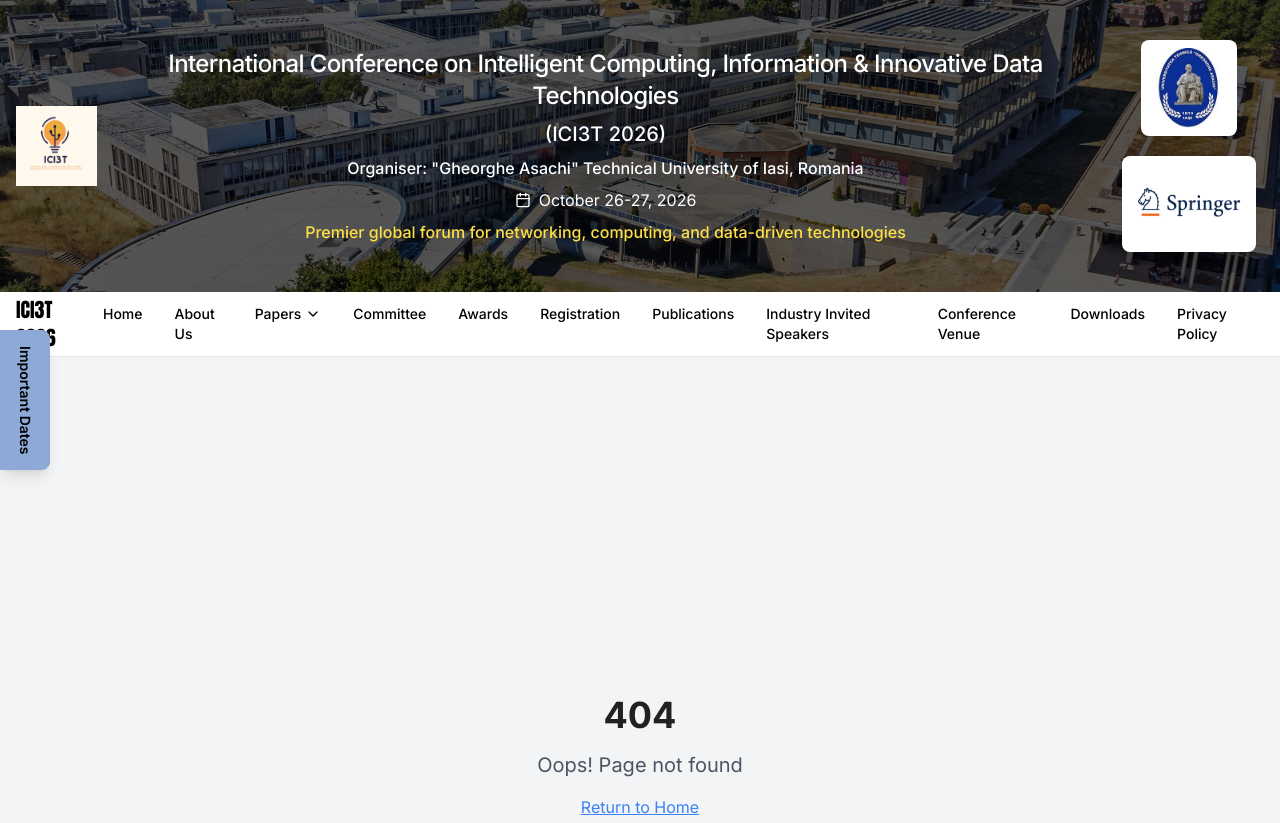
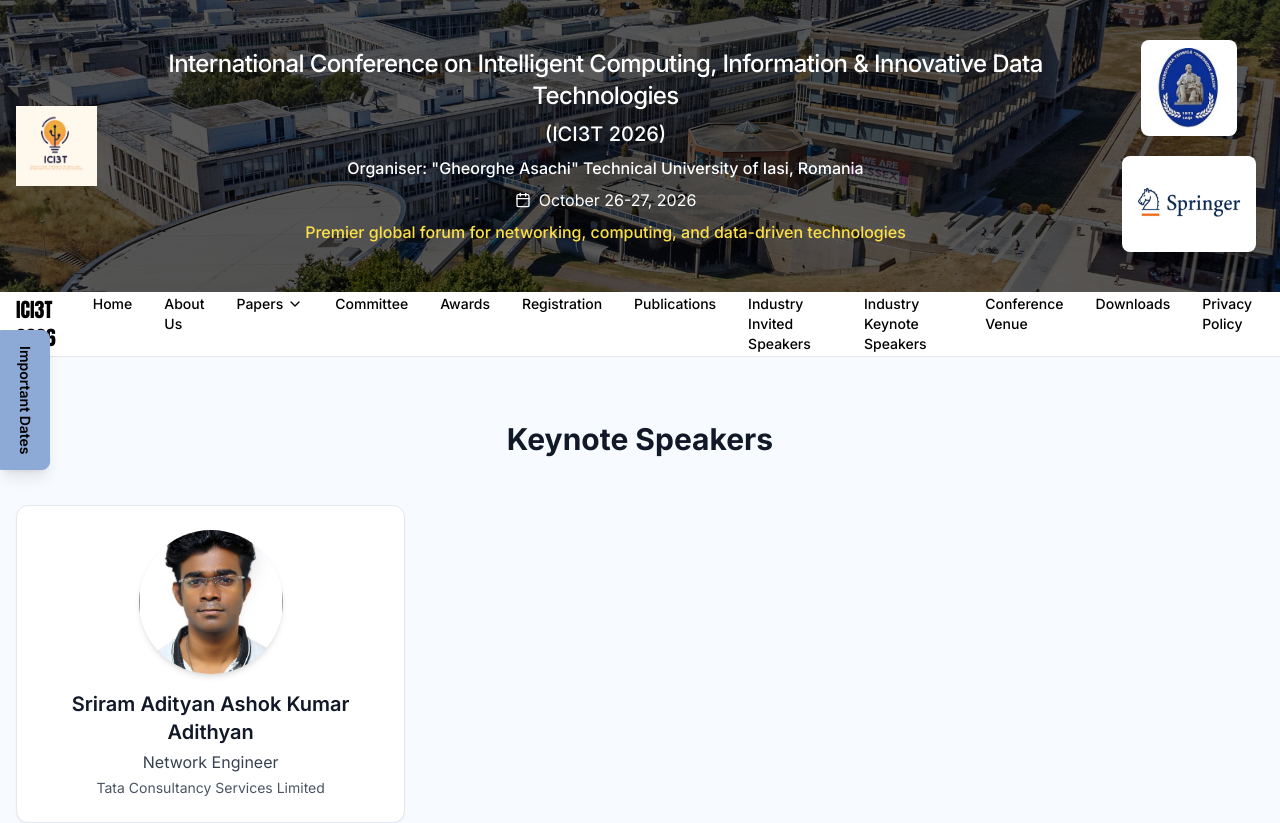
Before and after one commit to techyavii/ICI3T-2026, a React (Vite) app: page /keynote-speakers in a window 1280 px wide. Shown: the top 823 px of the page. Built offline with nearby package versions, Linux system fonts and the light colour scheme.

Commit message:
done changes

```diff
--- a/src/App.tsx
+++ b/src/App.tsx
@@ -23,6 +23,7 @@ import ImportantDatesModal from "./components/ImportantDatesModal";
 import CheckoutForm from './pages/Checkout';
 import Awards from './pages/Awards';
 import InvitedSpeakers from './pages/InvitedSpeaker';
+import KeynoteSpeakers from './components/KeynoteSpeakers';
 
 const queryClient = new QueryClient();
 
@@ -47,6 +48,7 @@ const App: React.FC = () => (
               <Route path="/registration" element={<Registration />} />
               <Route path="/checkout" element={<CheckoutForm />} />
               <Route path="/invited-speakers" element={<InvitedSpeakers />} />
+              <Route path="/keynote-speakers" element={<KeynoteSpeakers />} />
               <Route path="/publications" element={<Publications />} />
               <Route path="/conference-venue" element={<ConferenceVenue />} />
               <Route path="/downloads" element={<Downloads />} />
--- /dev/null
+++ b/src/components/KeynoteSpeakerCard.tsx
@@ -0,0 +1,135 @@
+
+
+// interface KeynoteSpeakerProps {
+//   name: string;
+//   designation: string;
+//   company?: string;
+//   experience?: string;
+//   email?: string;
+//   conferenceLink?: string;
+//   titleOfTalk: string;
+//   abstract: string;
+//   profilePic?: string;
+//   country: string;
+//   city: string;
+//   briefProfile: string;
+// }
+
+// const KeynoteSpeakerCard: React.FC<KeynoteSpeakerProps> = ({
+//   name,
+//   designation,
+//   company,
+//   experience,
+//   email,
+//   conferenceLink,
+//   titleOfTalk,
+//   abstract,
+//   profilePic,
+//   country,
+//   city,
+//   briefProfile
+// }) => {
+//   return (
+//     <div className="bg-white shadow-lg rounded-xl p-6 border hover:shadow-xl transition">
+//       <div className="flex flex-col md:flex-row gap-6">
+
+//         {/* Profile Image */}
+//         <div className="w-40 h-40 rounded-lg bg-gray-200 overflow-hidden shadow">
+//           {profilePic ? (
+//             <img src={profilePic} alt={name} width={160} height={160} />
+//           ) : (
+//             <div className="w-full h-full flex items-center justify-center text-gray-500">
+//               No Image
+//             </div>
+//           )}
+//         </div>
+
+//         {/* Text Content */}
+//         <div className="flex-1">
+//           <h2 className="text-2xl font-semibold text-gray-900">{name}</h2>
+//           <p className="text-gray-600 mt-1">
+//             {designation} {company && `, ${company}`}
+//           </p>
+
+//           {experience && (
+//             <p className="text-gray-600 text-sm mt-1">Experience: {experience}</p>
+//           )}
+
+//           <p className="text-gray-600 text-sm">📍 {city}, {country}</p>
+
+//           {email && (
+//             <p className="text-gray-600 text-sm mt-1">
+//               Email: <a href={`mailto:${email}`} className="text-blue-600 underline">{email}</a>
+//             </p>
+//           )}
+
+//           {conferenceLink && (
+//             <p className="text-gray-600 text-sm mt-1">
+//               Conference: <a href={conferenceLink} target="_blank" className="text-blue-600 underline">Visit Link</a>
+//             </p>
+//           )}
+
+//           <div className="mt-4">
+//             <h3 className="text-xl font-semibold text-gray-900">Talk: {titleOfTalk}</h3>
+//             <p className="text-gray-700 mt-2">{abstract}</p>
+//           </div>
+
+//           <div className="mt-4">
+//             <h4 className="font-semibold text-gray-900">Brief Profile</h4>
+//             <p className="text-gray-700 mt-1">{briefProfile}</p>
+//           </div>
+//         </div>
+//       </div>
+//     </div>
+//   );
+// };
+
+// export default KeynoteSpeakerCard;
+
+
+interface KeynoteSpeakerProps {
+  name: string;
+  designation: string;
+  company?: string;
+  profilePic?: string;
+}
+
+const KeynoteSpeakerCard: React.FC<KeynoteSpeakerProps> = ({
+  name,
+  designation,
+  company,
+  profilePic,
+}) => {
+  return (
+    <div className="bg-white rounded-xl border hover:shadow-xl shadow-sm transition-all duration-300 p-6 flex flex-col items-center text-center">
+
+      {/* Image */}
+      <div className="w-36 h-36 rounded-full overflow-hidden shadow-md bg-gray-100 mb-4">
+        {profilePic ? (
+          <img
+            src={profilePic}
+            alt={name}
+            className="w-full h-full object-cover "
+          />
+        ) : (
+          <div className="w-full h-full flex items-center justify-center text-gray-500 text-sm">
+            No Image
+          </div>
+        )}
+      </div>
+
+      {/* Name */}
+      <h3 className="text-xl font-semibold text-gray-900">{name}</h3>
+
+      {/* Designation */}
+      <p className="text-gray-700 mt-1">{designation}</p>
+
+      {/* Company */}
+      {company && (
+        <p className="text-gray-600 text-sm mt-1">{company}</p>
+      )}
+    </div>
+  );
+};
+
+export default KeynoteSpeakerCard;
--- /dev/null
+++ b/src/components/KeynoteSpeakers.tsx
@@ -0,0 +1,83 @@
+// import KeynoteSpeakerCard from "./KeynoteSpeakerCard";
+
+// const KeynoteSpeakers = () => {
+//   const speakers = [
+//     {
+//       name: "Prof. Larisa Soldatova",
+//       designation: "Professor in Data Science",
+//       company: "School of Computing, Goldsmiths, University of London",
+//       titleOfTalk: "Keynote Speaker",
+//       abstract: "Prof. Soldatova is a global expert in Data Science and AI...",
+//       country: "UK",
+//       city: "London",
+//       briefProfile: "Prof. Larisa Soldatova is a distinguished Data Science researcher at Goldsmiths University, focusing on AI-driven scientific discovery, automation, and machine reasoning.",
+//       profilePic: "/placeholder-larisa.jpg"
+//     },
+//     {
+//       name: "Krishna Gandhi",
+//       designation: "Automation Lead – Energy Sector",
+//       company: "Artech LLC",
+//       experience: "14+ years",
+//       email: "gandhikrishna00@gmail.com",
+//       conferenceLink: "https://www.dasgri.co.uk/",
+//       titleOfTalk: "Agentic AI for Smart-Grid Reliability",
+//       abstract:
+//         "Agentic AI is reshaping grid operations through intelligent validation, outage automation, switching governance, and compliance assurance. This talk explains agent-driven architectures and AI frameworks enabling resilient, safe, and efficient energy systems.",
+//       country: "India",
+//       city: "Bangalore",
+//       briefProfile:
+//         "Krishna Gandhi is an Automation Lead in the Energy sector with 14+ years across utilities, mobility, telecom, and GIS. She works on ADMS/GIS automation and AI-based grid intelligence solutions that improve reliability and predictive insights.",
+//       profilePic: "" // Add when available
+//     }
+//   ];
+
+//   return (
+//     <section className="py-16 bg-gray-50">
+//       <div className="max-w-6xl mx-auto px-4">
+//         <h2 className="text-3xl font-bold text-center mb-10">
+//           Keynote Speakers
+//         </h2>
+
+//         <div className="grid gap-10">
+//           {speakers.map((speaker, index) => (
+//             <KeynoteSpeakerCard key={index} {...speaker} />
+//           ))}
+//         </div>
+//       </div>
+//     </section>
+//   );
+// };
+
+// export default KeynoteSpeakers;
+
+
+import KeynoteSpeakerCard from "./KeynoteSpeakerCard";
+
+const KeynoteSpeakers = () => {
+  const speakers = [
+    {
+      name: "Sriram Adityan Ashok Kumar Adithyan",
+      designation: "Network Engineer",
+      company: "Tata Consultancy Services Limited",
+      profilePic: "keynotes/Sriram-Adityan.jpeg",
+    },
+  ];
+
+  return (
+    <section className="py-16 bg-[#f7faff]">
+      <div className="max-w-7xl mx-auto px-4">
+        <h2 className="text-3xl font-bold text-center text-gray-900 mb-12">
+          Keynote Speakers
+        </h2>
+
+        <div className="grid grid-cols-1 sm:grid-cols-2 lg:grid-cols-3 gap-10">
+          {speakers.map((speaker, idx) => (
+            <KeynoteSpeakerCard key={idx} {...speaker} />
+          ))}
+        </div>
+      </div>
+    </section>
+  );
+};
+
+export default KeynoteSpeakers;
--- a/src/components/Navbar.tsx
+++ b/src/components/Navbar.tsx
@@ -64,6 +64,7 @@ const Navbar: React.FC = () => {
     { name: 'Registration', href: '/registration' },
     { name: 'Publications', href: '/publications' },
     { name: 'Industry Invited Speakers', href: '/invited-speakers' },
+    { name: 'Industry Keynote Speakers', href: '/keynote-speakers' },
     { name: 'Conference Venue', href: '/conference-venue' },
     { name: 'Downloads', href: '/downloads' },
     { name: 'Privacy Policy', href: '/privacy-policy' }
```
Also changed, not shown: public/keynotes/Sriram-Adityan.jpeg (added).
